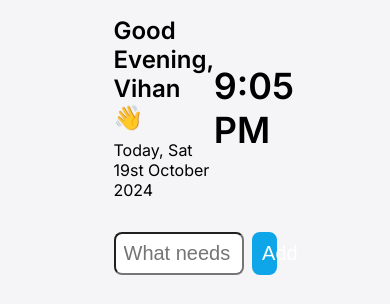
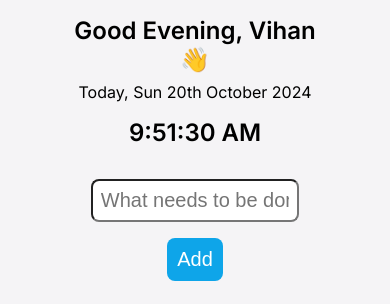
Before and after one commit to vihanrs/STEMLink-ToDo-App-JS, a plain HTML site: page index.html in a window 390 px wide. Drawn offline with Linux system fonts and the light colour scheme.

Commit message:
implement responsive design

```diff
--- a/index.html
+++ b/index.html
@@ -11,10 +11,10 @@
       <header class="container__header">
         <div>
           <h1>Good Evening, Vihan 👋</h1>
-          <p>Today, Sat 19st October 2024</p>
+          <p>Today, Sun 20th October 2024</p>
         </div>
         <div class="container__header__time">
-          <h1>9:05 PM</h1>
+          <h1 id="clock">9:05 PM</h1>
         </div>
       </header>
       <div class="todo__create__container">
--- a/script.js
+++ b/script.js
@@ -1,6 +1,21 @@
 const btnAdd = document.querySelector(".todo__create__button");
 const txtTodo = document.querySelector(".todo__input");
 const todoContainer = document.querySelector(".todo__container");
+
+// funcion for get current time
+function updateTime() {
+  const now = new Date();
+  const options = {
+    hour: "numeric",
+    minute: "numeric",
+    second: "numeric",
+    hour12: true,
+  };
+  clock.innerHTML = now.toLocaleTimeString("en-US", options);
+}
+
+// call the updateTime function in every 1sec
+setInterval(updateTime, 1000);
 
 const todoValues = [];
 let todoElements = [];
--- a/style.css
+++ b/style.css
@@ -94,7 +94,7 @@ input[type="checkbox"]:disabled {
   }
   button {
     display: block;
-    width: 15%;
+    /* width: 15%; */
     padding: 10px;
     font-size: 20px;
     border-radius: 8px;
@@ -140,3 +140,34 @@ input[type="checkbox"]:disabled {
 .todo__item--completed {
   text-decoration: line-through;
 }
+
+@media (max-width: 926px) {
+  .container {
+    width: 75%;
+    & header {
+      & .container__header__time {
+        & h1 {
+          font-size: 24px;
+          font-weight: 600;
+        }
+      }
+    }
+  }
+
+  .container__header {
+    flex-direction: column;
+    align-items: center;
+    text-align: center;
+  }
+
+  .container__header__time {
+    margin-top: 16px;
+  }
+
+  .todo__create__container {
+    flex-direction: column;
+    align-items: center;
+    text-align: center;
+    gap: 1rem;
+  }
+}
```
